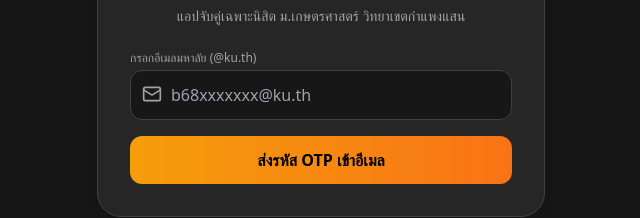
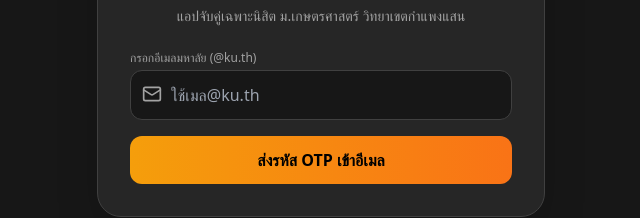
Before and after one commit to 1ataa/peanuts-app, a React (Vite) app: page / in a window 1280 px wide. Shown: the part 365-583 px from the top of the page, without its empty margins (319-959 px from the left). Built offline with nearby package versions, Linux system fonts and the light colour scheme.

Commit message:
Update AuthOTP.tsx

```diff
--- a/src/AuthOTP.tsx
+++ b/src/AuthOTP.tsx
@@ -129,7 +129,7 @@ export default function App() {
                   <input
                     type="email"
                     required
-                    placeholder="b68xxxxxxx@ku.th"
+                    placeholder="ใช้เมล@ku.th"
                     value={email}
                     onChange={(e) => setEmail(e.target.value)}
                     className="w-full pl-10 pr-4 py-3 bg-neutral-900 border border-neutral-700 rounded-xl text-white focus:outline-none focus:border-amber-500"
```
